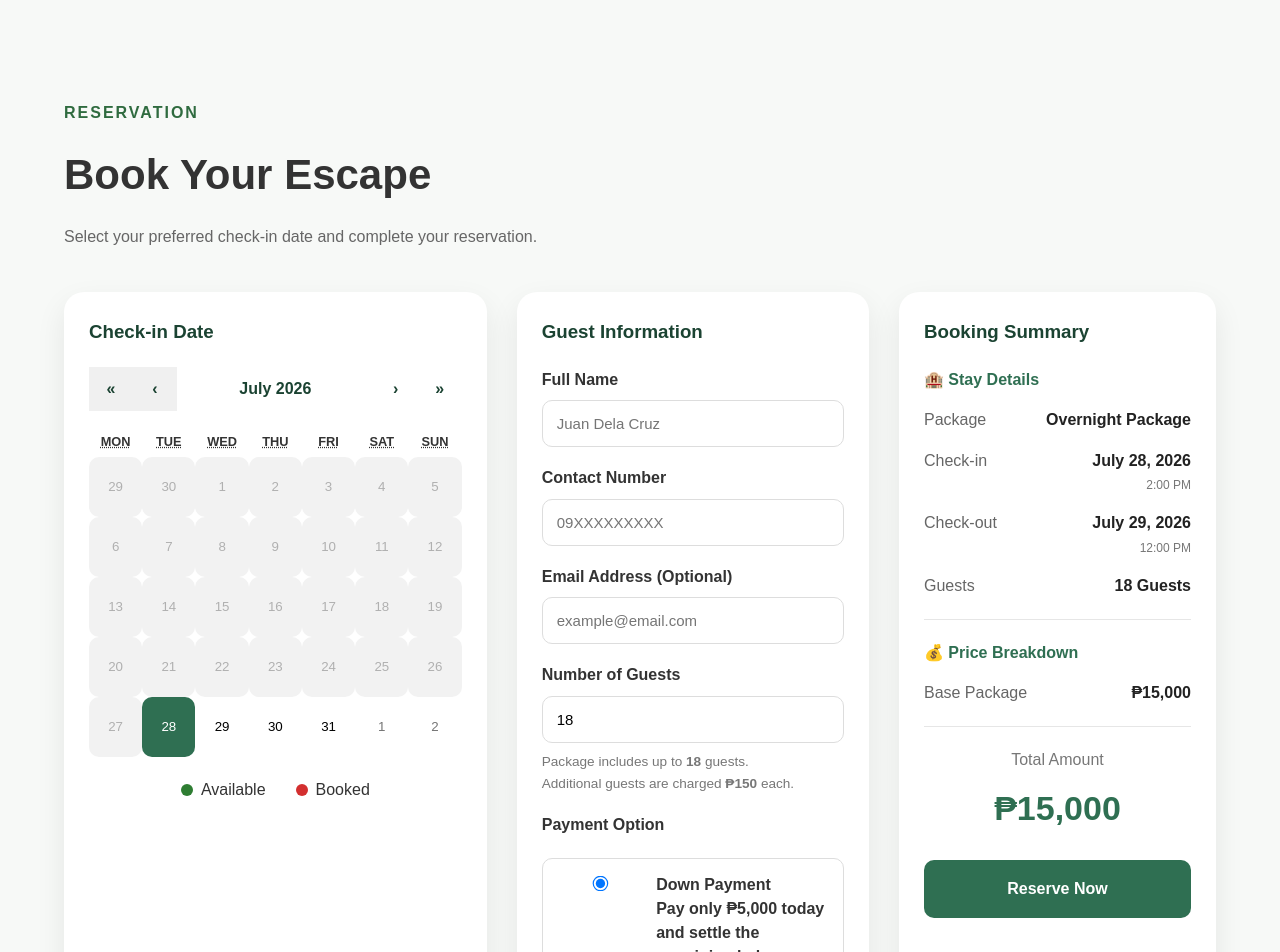
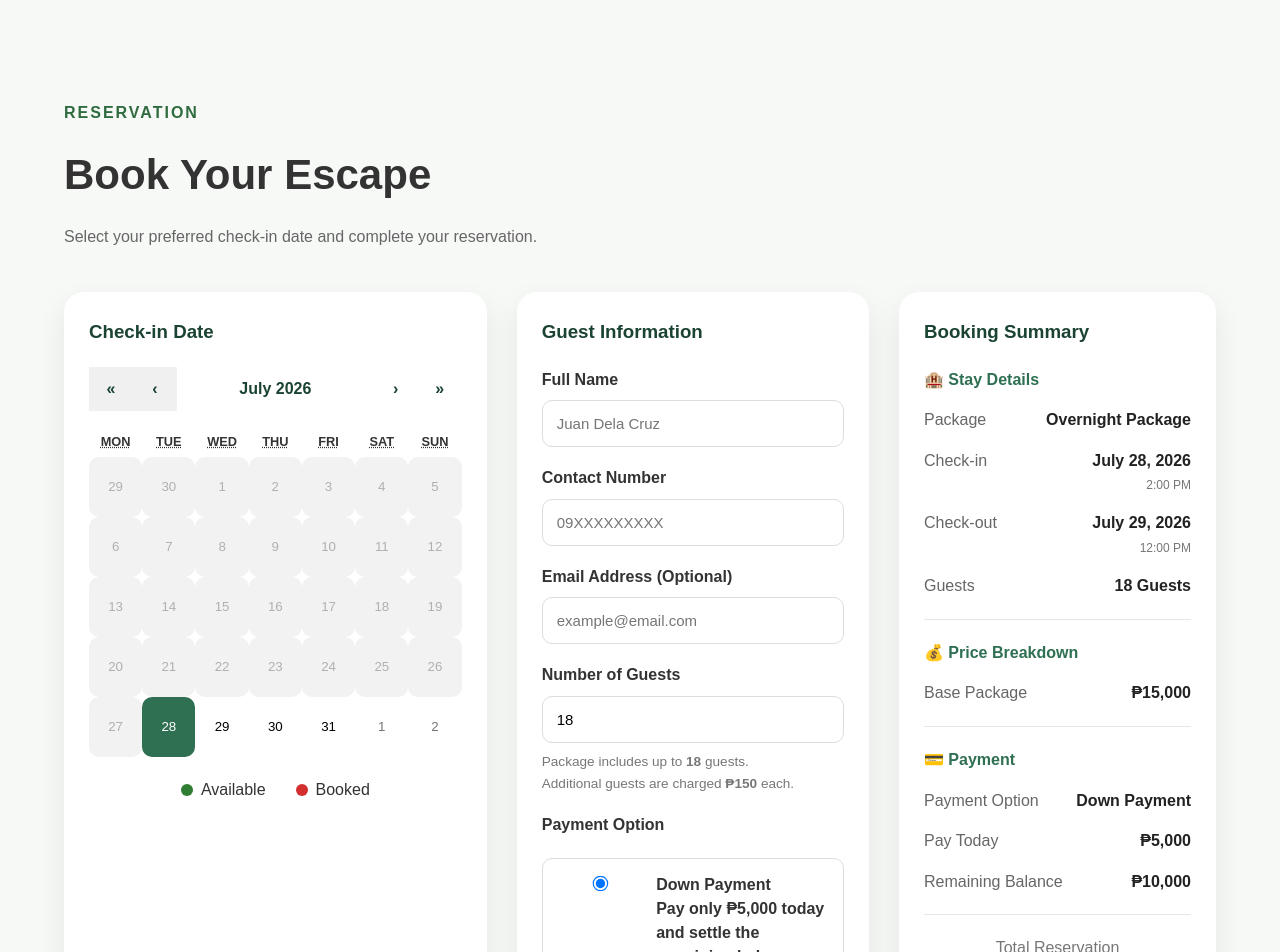
Before and after one commit to Lukie-Mar/woodland-escape, a Next.js app: page /booking in a window 1280 px wide. Shown: the top 952 px of the page. Built offline with nearby package versions, Linux system fonts and the light colour scheme.

Commit message:
integrated booking summary from database

```diff
--- a/components/Booking/BookingSummary.jsx
+++ b/components/Booking/BookingSummary.jsx
@@ -6,6 +6,11 @@ export default function BookingSummary({
   date,
   guests,
   total,
+  amountToPay,
+  remainingBalance,
+  paymentOption,
+  onReserve,
+  loading,
 }) {
   const PACKAGE_PRICE = 15000;
   const INCLUDED_GUESTS = 18;
@@ -66,7 +71,6 @@ export default function BookingSummary({
 
         <div className={styles.summaryItem}>
           <span>Guests</span>
-
           <strong>{guests} Guests</strong>
         </div>
       </div>
@@ -101,18 +105,58 @@ export default function BookingSummary({
 
       <hr className={styles.divider} />
 
+      {/* Payment */}
+
+      <div className={styles.summarySection}>
+        <h4>💳 Payment</h4>
+
+        <div className={styles.summaryItem}>
+          <span>Payment Option</span>
+
+          <strong>
+            {paymentOption === "FULL_PAYMENT"
+              ? "Full Payment"
+              : "Down Payment"}
+          </strong>
+        </div>
+
+        <div className={styles.summaryItem}>
+          <span>Pay Today</span>
+
+          <strong>
+            ₱{amountToPay.toLocaleString()}
+          </strong>
+        </div>
+
+        <div className={styles.summaryItem}>
+          <span>Remaining Balance</span>
+
+          <strong>
+            ₱{remainingBalance.toLocaleString()}
+          </strong>
+        </div>
+      </div>
+
+      <hr className={styles.divider} />
+
       {/* Total */}
 
       <div className={styles.summaryTotal}>
-        <span>Total Amount</span>
+        <span>Total Reservation</span>
 
         <h2>
-          ₱{(total ?? PACKAGE_PRICE).toLocaleString()}
+          ₱{total.toLocaleString()}
         </h2>
       </div>
 
-      <button className={styles.button}>
-        Reserve Now
+      <button
+        className={styles.button}
+        onClick={onReserve}
+        disabled={loading}
+      >
+        {loading
+          ? "Redirecting..."
+          : `Proceed to Pay ₱${amountToPay.toLocaleString()}`}
       </button>
     </div>
   );
```
